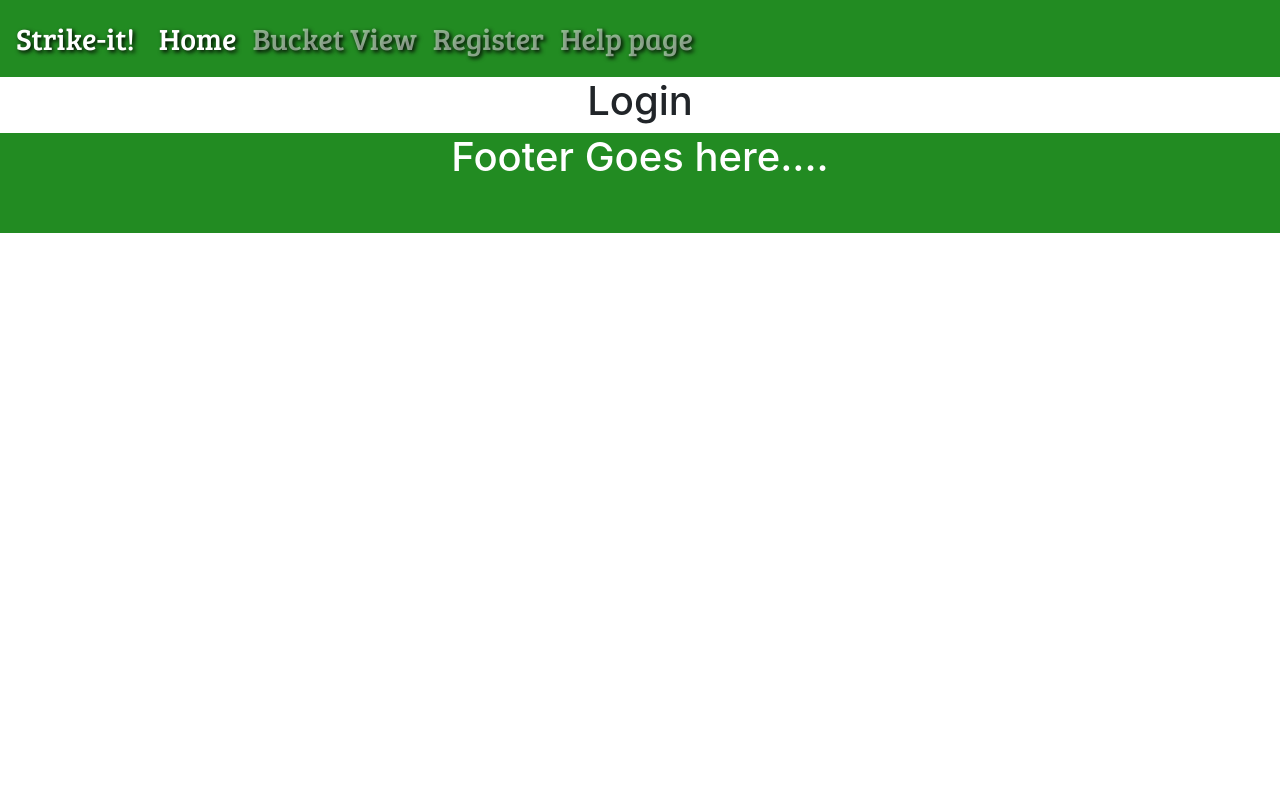
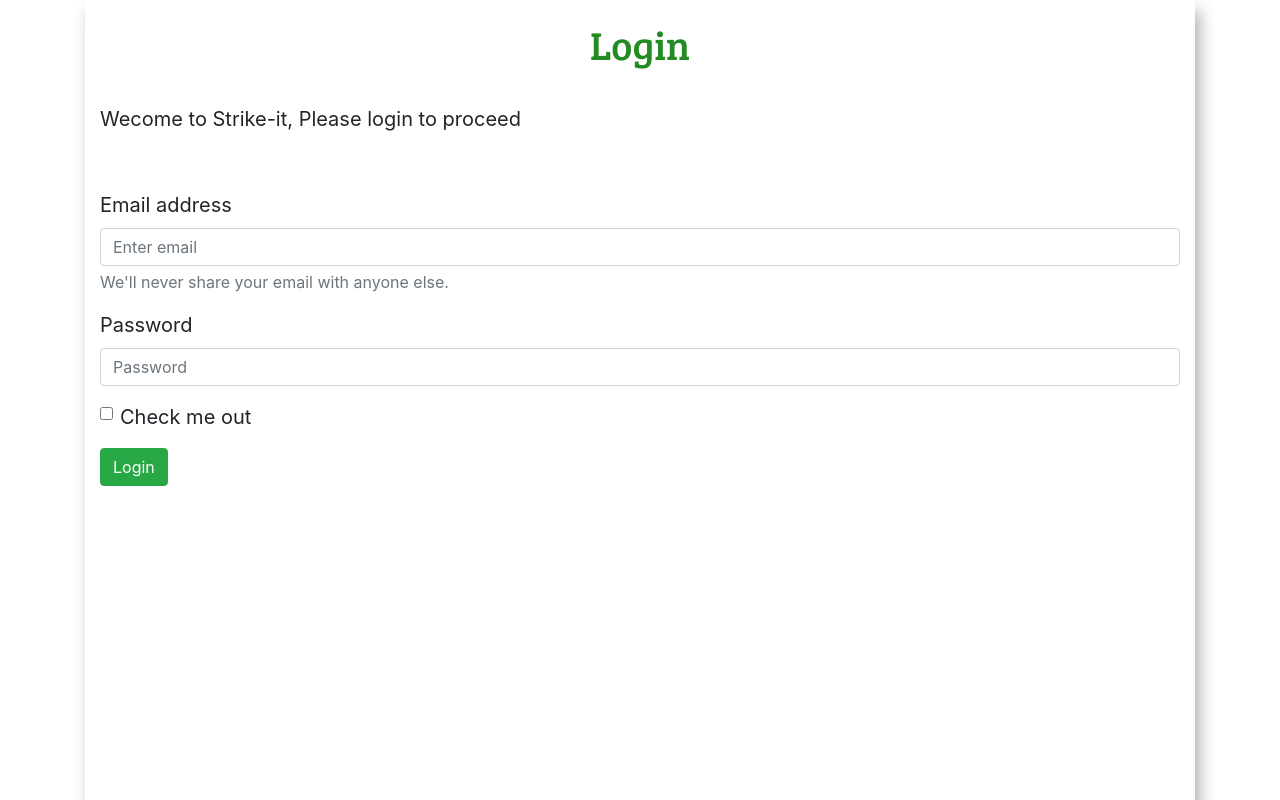
Before and after one commit to citysiva180/merntodoapp, a React (Create React App) app: page /login in a window 1280 px wide. Shown: the top 800 px of the page. Built offline with nearby package versions, Linux system fonts and the light colour scheme.

Commit message:
completed_login_bugs_fixes

```diff
--- a/package.json
+++ b/package.json
@@ -8,8 +8,10 @@
     "@testing-library/user-event": "^7.2.1",
     "bootstrap": "^4.5.2",
     "cors": "^2.8.5",
+    "express": "^4.17.1",
     "http": "0.0.1-security",
     "mongoose": "^5.10.2",
+    "nodemon": "^2.0.4",
     "react": "^16.13.1",
     "react-dom": "^16.13.1",
     "react-router-dom": "^5.2.0",
--- a/src/App.js
+++ b/src/App.js
@@ -1,10 +1,10 @@
 import React, { useState } from "react";
 import "./App.css";
 import { Route, BrowserRouter, Switch } from "react-router-dom";
-import Navbar from "../src/components/NavBar/NavBar";
+
 import Register from "../src/components/RegisterForm/RegisterForm";
-import Footer from "../src/components/Footer/Footer";
-import welcome from "../src/components/Welcome/welcome";
+
+import Welcome from "../src/components/Welcome/welcome";
 import login from "../src/components/login/login";
 // import BucketView from "../src/components/BucketView/BucketView";
 // import HelpPage from "../src/components/HelpPage/HelpPage";
@@ -18,13 +18,11 @@
       <CredentialsContext.Provider value={credentialsState}>
         <React.Fragment>
           <BrowserRouter>
-            <Navbar></Navbar>
             <Switch>
-              <Route path="/" exact component={welcome}></Route>
+              <Route path="/" exact component={Welcome}></Route>
               <Route path="/register" component={Register}></Route>
               <Route path="/login" component={login}></Route>
             </Switch>
-            <Footer></Footer>
           </BrowserRouter>
         </React.Fragment>
       </CredentialsContext.Provider>
--- a/src/components/NavBar/NavBar.jsx
+++ b/src/components/NavBar/NavBar.jsx
@@ -32,11 +32,6 @@
             </NavLink>
           </li>
           <li className="nav-item">
-            <NavLink className="nav-link" to="/register">
-              Register
-            </NavLink>
-          </li>
-          <li className="nav-item">
             <NavLink className="nav-link" to="/helppage">
               Help page
             </NavLink>
--- a/src/components/RegisterForm/RegisterForm.jsx
+++ b/src/components/RegisterForm/RegisterForm.jsx
@@ -101,7 +101,7 @@
                 </label>
               </div>
               <button type="submit" className="btn btn-success">
-                Submit
+                Lets get you registered!
               </button>
             </form>
           </div>
--- a/src/components/Welcome/welcome.css
+++ b/src/components/Welcome/welcome.css
@@ -0,0 +1,6 @@
+.Welcome>h1 {
+    padding-top: 20px;
+    font-family: "Bree Serif", serif;
+    color: forestgreen;
+    /* background-color: orange; */
+}
--- a/src/components/Welcome/welcome.jsx
+++ b/src/components/Welcome/welcome.jsx
@@ -1,14 +1,22 @@
 import React, { useContext } from "react";
 import { Link } from "react-router-dom";
 import { CredentialsContext } from "../../App";
-
+import Navbar from "../NavBar/NavBar";
+import Footer from "../Footer/Footer";
+import Todo from "../Todolist/Todolist";
+import "../Welcome/welcome.css";
 const Welcome = () => {
   const [credentials, setCredentialsrname] = useContext(CredentialsContext);
 
   return (
     <div className="Welcome">
+      <Navbar></Navbar>
       <h1>Welcome, {credentials && credentials.username}</h1>
       {!credentials && <Link to="/register">Register yourself!</Link>}
+      <br></br>
+      {!credentials && <Link to="/login">Login!</Link>}
+      {credentials && <Todo />}
+      <Footer></Footer>
     </div>
   );
 };
--- a/src/components/login/login.jsx
+++ b/src/components/login/login.jsx
@@ -1,7 +1,116 @@
-import React from "react";
+import React, { useState, useContext } from "react";
+import "../RegisterForm/RegisterForm.css";
+import { useHistory } from "react-router-dom";
+import { CredentialsContext } from "../../App";
+// import "../../server";
+
+const handleErrors = async (response) => {
+  if (!response.ok) {
+    const { message } = await response.json();
+    console.log("message", message);
+    throw Error(message);
+  }
+  return response.json();
+};
 
 const Login = () => {
-  return <h1>Login</h1>;
+  const [username, setUserName] = useState("");
+  const [password, setPassword] = useState("");
+  const [error, setError] = useState("");
+  const [, setCredentials] = useContext(CredentialsContext);
+  const login = (e) => {
+    e.preventDefault();
+    fetch(`http://localhost:4000/login`, {
+      method: "POST",
+      headers: {
+        "Content-Type": "application/json",
+      },
+      body: JSON.stringify({
+        username,
+        password,
+      }),
+    })
+      .then(handleErrors)
+      .then(() => {
+        setCredentials({
+          username,
+          password,
+        });
+        history.push("/");
+      })
+      .catch((error) => {
+        setError(error);
+      });
+  };
+
+  const history = useHistory();
+
+  return (
+    <div className="RegisterPage">
+      <div className="container">
+        <div className="Register">
+          <div className="container">
+            <h1>Login</h1>
+            <p>{""}</p>
+            <p>Wecome to Strike-it, Please login to proceed</p>
+            {error && (
+              <div className="alert alert-danger" role="alert">
+                "Invalid credentials used!"
+                <button
+                  type="button"
+                  className="close"
+                  data-dismiss="alert"
+                  aria-label="Close"
+                >
+                  <span aria-hidden="true">&times;</span>
+                </button>
+              </div>
+            )}
+            <p>{""}</p>
+            <form onSubmit={login}>
+              <div className="form-group">
+                <label htmlFor="exampleInputEmail1">Email address</label>
+                <input
+                  type="email"
+                  className="form-control"
+                  id="exampleInputEmail1"
+                  aria-describedby="emailHelp"
+                  placeholder="Enter email"
+                  onChange={(e) => setUserName(e.target.value)}
+                />
+                <small id="emailHelp" className="form-text text-muted">
+                  We'll never share your email with anyone else.
+                </small>
+              </div>
+              <div className="form-group">
+                <label htmlFor="exampleInputPassword1">Password</label>
+                <input
+                  type="password"
+                  className="form-control"
+                  id="exampleInputPassword1"
+                  placeholder="Password"
+                  onChange={(e) => setPassword(e.target.value)}
+                />
+              </div>
+              <div className="form-group form-check">
+                <input
+                  type="checkbox"
+                  className="form-check-input"
+                  id="exampleCheck1"
+                />
+                <label className="form-check-label" htmlFor="exampleCheck1">
+                  Check me out
+                </label>
+              </div>
+              <button type="submit" className="btn btn-success">
+                Login
+              </button>
+            </form>
+          </div>
+        </div>
+      </div>
+    </div>
+  );
 };
 
 export default Login;
```
Also changed, not shown: server.js (+17 -0 lines), 1 other file (tests, documents, lock files or other folders).
